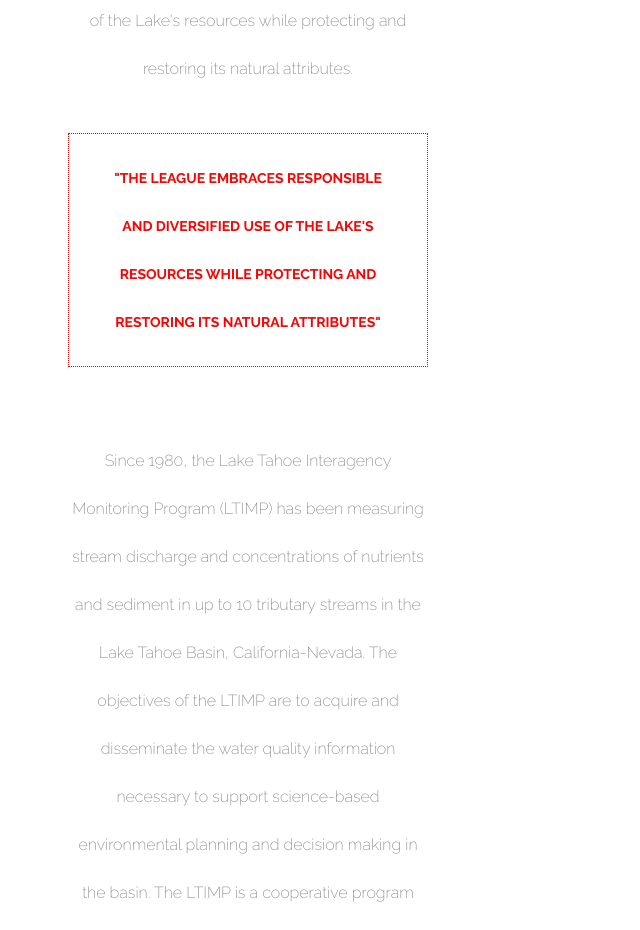
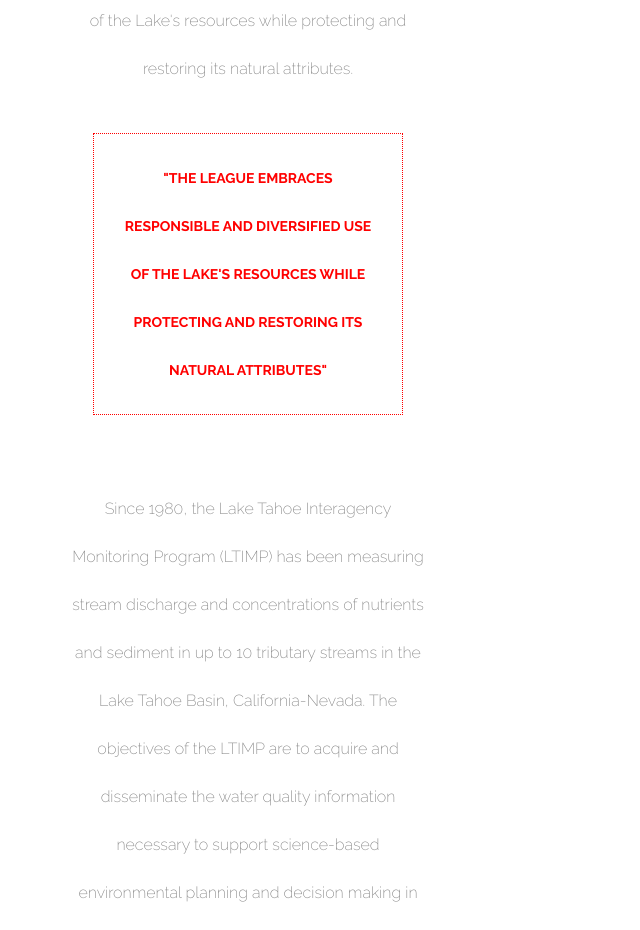
Before and after one commit to moosefromhell/TG-pre-work, a plain HTML site: page master_index.html in a window 1280 px wide. Shown: the part 2460-3390 px from the top of the page, without its empty margins (0-640 px from the left). Drawn offline with Linux system fonts and the light colour scheme.

Commit message:
used margin auto property

```diff
--- a/style.css
+++ b/style.css
@@ -57,8 +57,8 @@
   font-size: 14px;
   line-height: 48px;
   padding: 20px 30px;
+  margin: 30px 20px;
   text-align: center;
-  margin: 30px 20px;
 }
 
 h3 {
@@ -77,6 +77,8 @@
 }
 
 .pull-quote {
+  width: 350px;
+  margin: 0 auto;
 }
 
 .byline {
```
